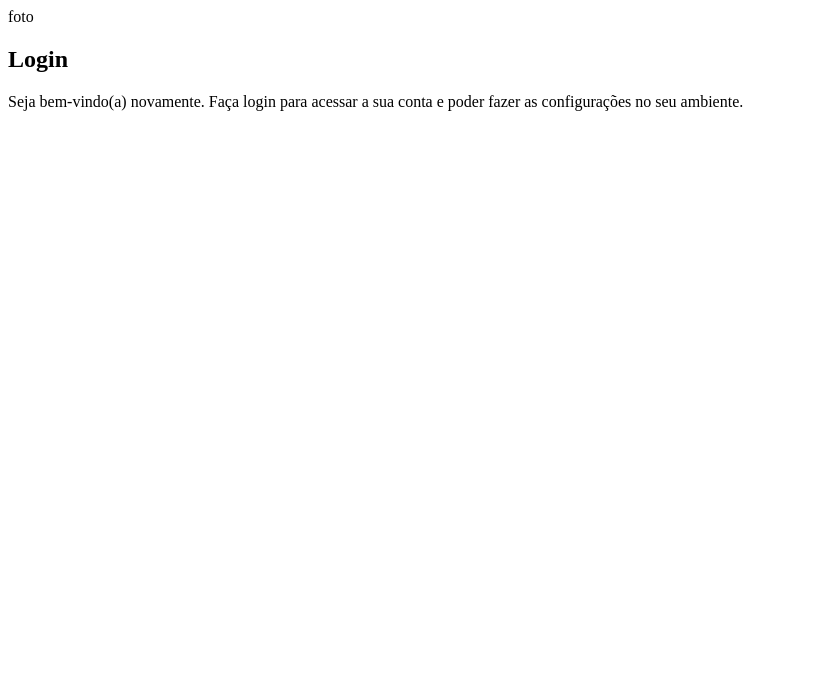
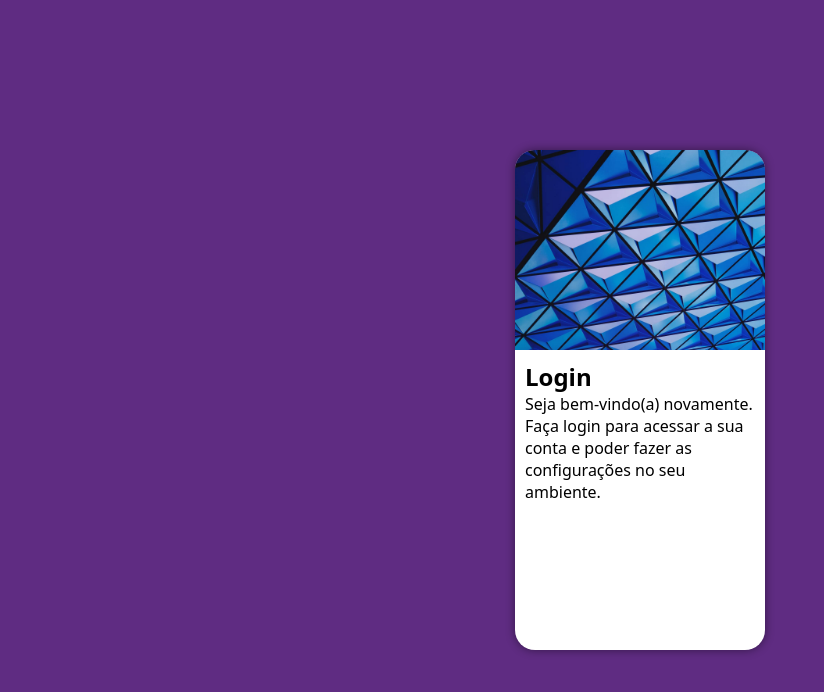
Before and after one commit to Renan-Ramos26/projeto-login, a plain HTML site: page index.html in a window 1280 px wide. Shown: the whole page, without its empty margins (0-824 px from the left). Drawn offline with Linux system fonts and the light colour scheme.

Commit message:
começando o projeto

```diff
--- a/estilos/style.css
+++ b/estilos/style.css
@@ -1,5 +1,52 @@
 @charset "UTF-8";
 
 /*
-Paleta de Cores: Verde: #49a09d - Lilás: #5f2c82
+Paleta de Cores: Verde: #49a09d -
+                 Lilás: #5f2c82
 */
+
+
+* {
+    font-family: system-ui, -apple-system, BlinkMacSystemFont, 'Segoe UI', Roboto, Oxygen, Ubuntu, Cantarell, 'Open Sans', 'Helvetica Neue', sans-serif;
+    padding: 0px;
+    margin: 0px;
+    box-sizing: border-box; /* Borda faça parte da largura */
+}
+
+body, html {
+    background-color: #5f2c82;
+    height: 100vh;
+    width: 100vw;
+}
+
+main {
+    position: relative;
+    height: 100vh;
+    width: 100vw;
+}
+
+section#login {
+    position: absolute;
+    top: 50%;
+    left: 50%;
+    transform: translate(-50%, -50%);
+    overflow: hidden; /* Tudo que estiver fora da borda some */
+
+    background-color: white;
+    width: 250px;
+    height: 500px;
+    border-radius: 20px;
+    box-shadow: 0px 0px 10px rgba(0, 0, 0, 0.459);
+}
+
+section#login > div#imagem {
+    display: block;
+    background: #5f2c82 url(../imagens/01.jpg) no-repeat;
+    background-size: cover;
+    height: 200px;
+}
+
+section#login > div#formulario {
+    display: block;
+    padding: 10px;
+}
--- a/index.html
+++ b/index.html
@@ -10,7 +10,7 @@
     <main>
         <section id="login">
             <div id="imagem">
-                foto
+
             </div>
             <div id="formulario">
                 <h1>Login</h1>
```
